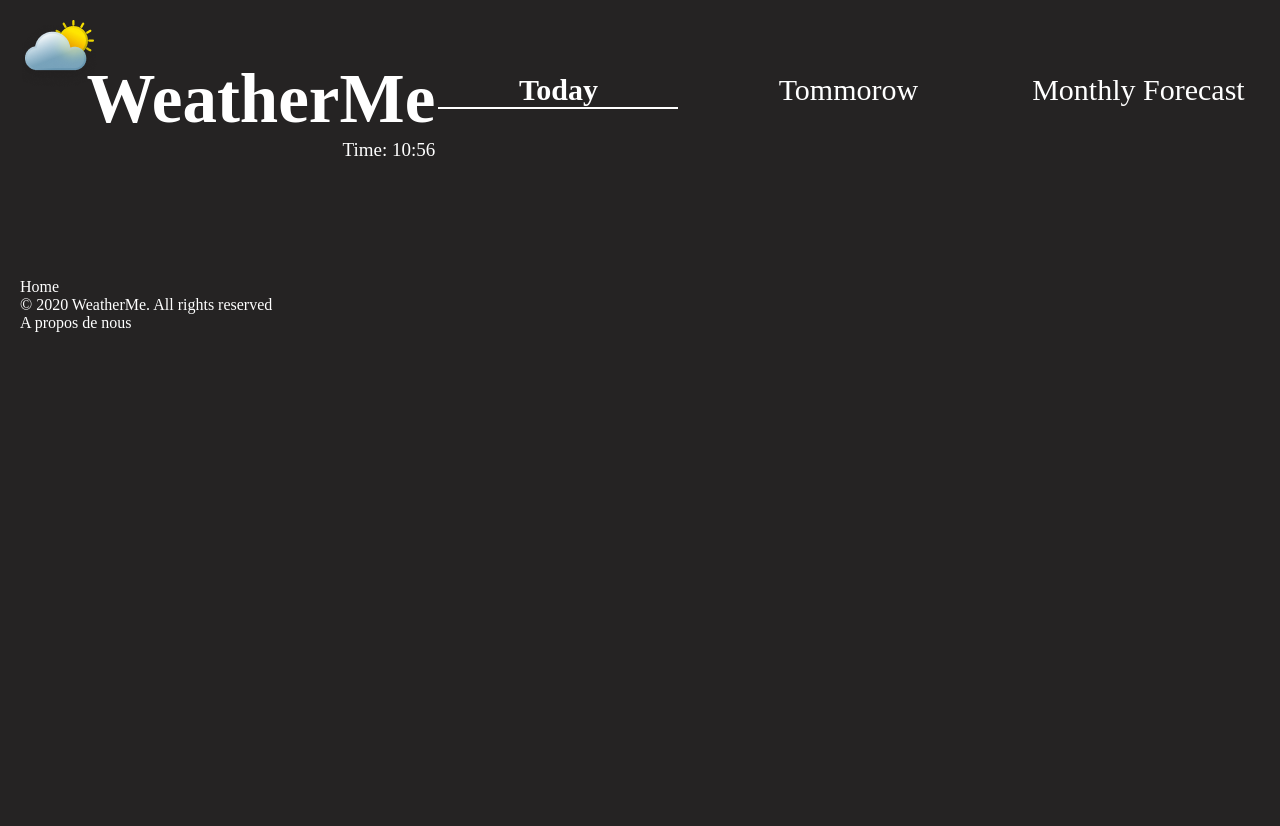
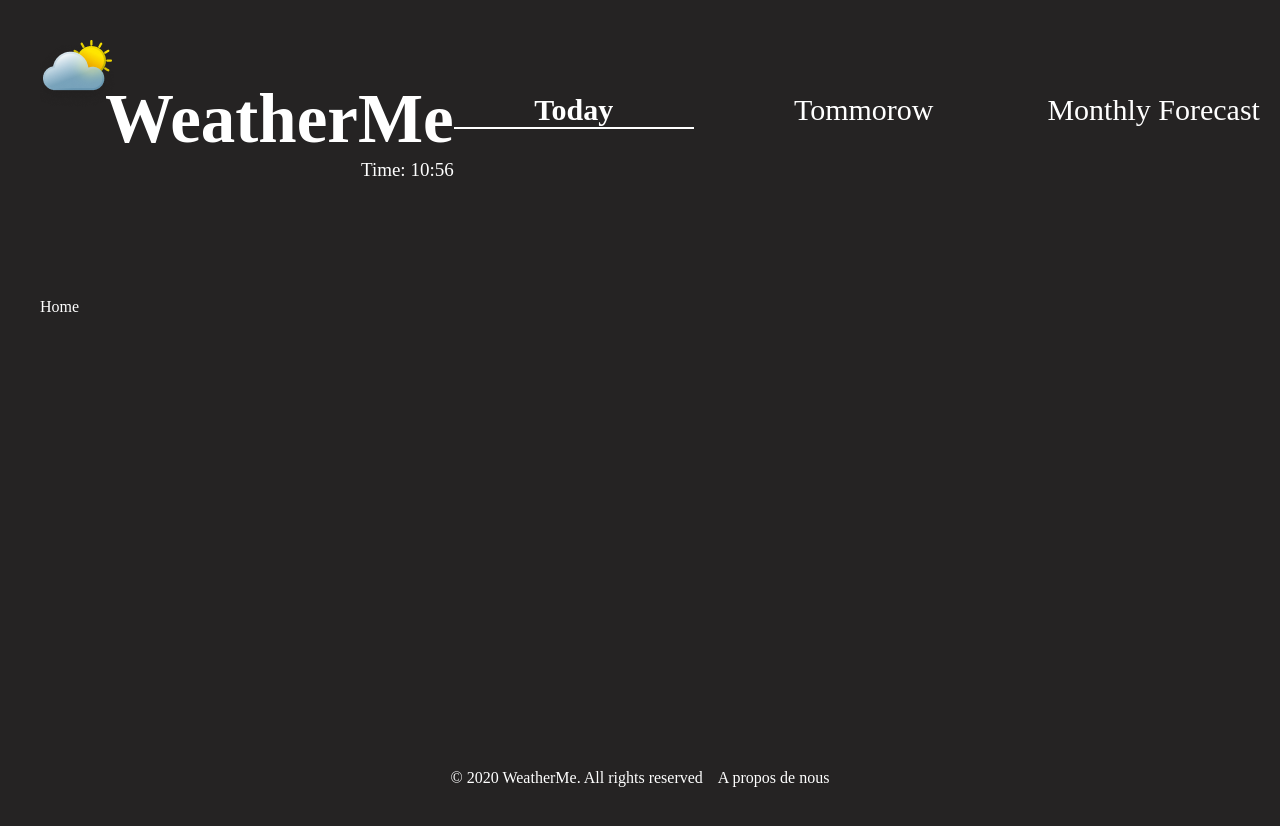
Before and after one commit to Namouke/weatherMe, a React (Vite) app: page / in a window 1280 px wide. Shown: the top 826 px of the page. Before the commit the page ends 800 px from the top, so only its background shows below. Built offline with nearby package versions, Linux system fonts and the light colour scheme.

Commit message:
ajustement du CSS du footer et espacement de celui ci du header pour qu'il arrive en bas de page

```diff
--- a/src/layout/Footer.jsx
+++ b/src/layout/Footer.jsx
@@ -1,5 +1,6 @@
 import React from "react";
 import { Link } from "react-router-dom";
+import "../styles/layout/footer.scss"
 
 const Footer = () => {
     return (
--- a/src/layout/Layout.jsx
+++ b/src/layout/Layout.jsx
@@ -1,12 +1,13 @@
 import React from "react";
 import Header from "./Header"
 import Footer from "./Footer"
+import "../styles/layout/layout.scss"
 
 const Layout = ({ children }) => {
     return (
-        <section>
+        <section className="main">
             <Header />
-            {children}
+            <div className="main__container">{children}</div>
             <Footer />
         </section>
 
--- a/src/styles/_globals.scss
+++ b/src/styles/_globals.scss
@@ -1,10 +1,12 @@
 @use "variables" as *;
 
+html,
 body {
     background-color: $theme-color;
     font-family: $police-site;
     padding: 20px;
     margin: 0px;
+    height: 100%;
 }
 
 p {
--- a/src/styles/layout/footer.scss
+++ b/src/styles/layout/footer.scss
@@ -0,0 +1,8 @@
+.footer {
+    display: flex;
+    justify-content: center;
+    align-items: center;
+    height: 125px;
+    width: 100%;
+    gap: 15px;
+}
--- /dev/null
+++ b/src/styles/layout/layout.scss
@@ -0,0 +1,9 @@
+.main {
+    display: flex;
+    flex-direction: column;
+    min-height: 100vh;
+
+    &__container {
+        flex: 1;
+    }
+}
```
